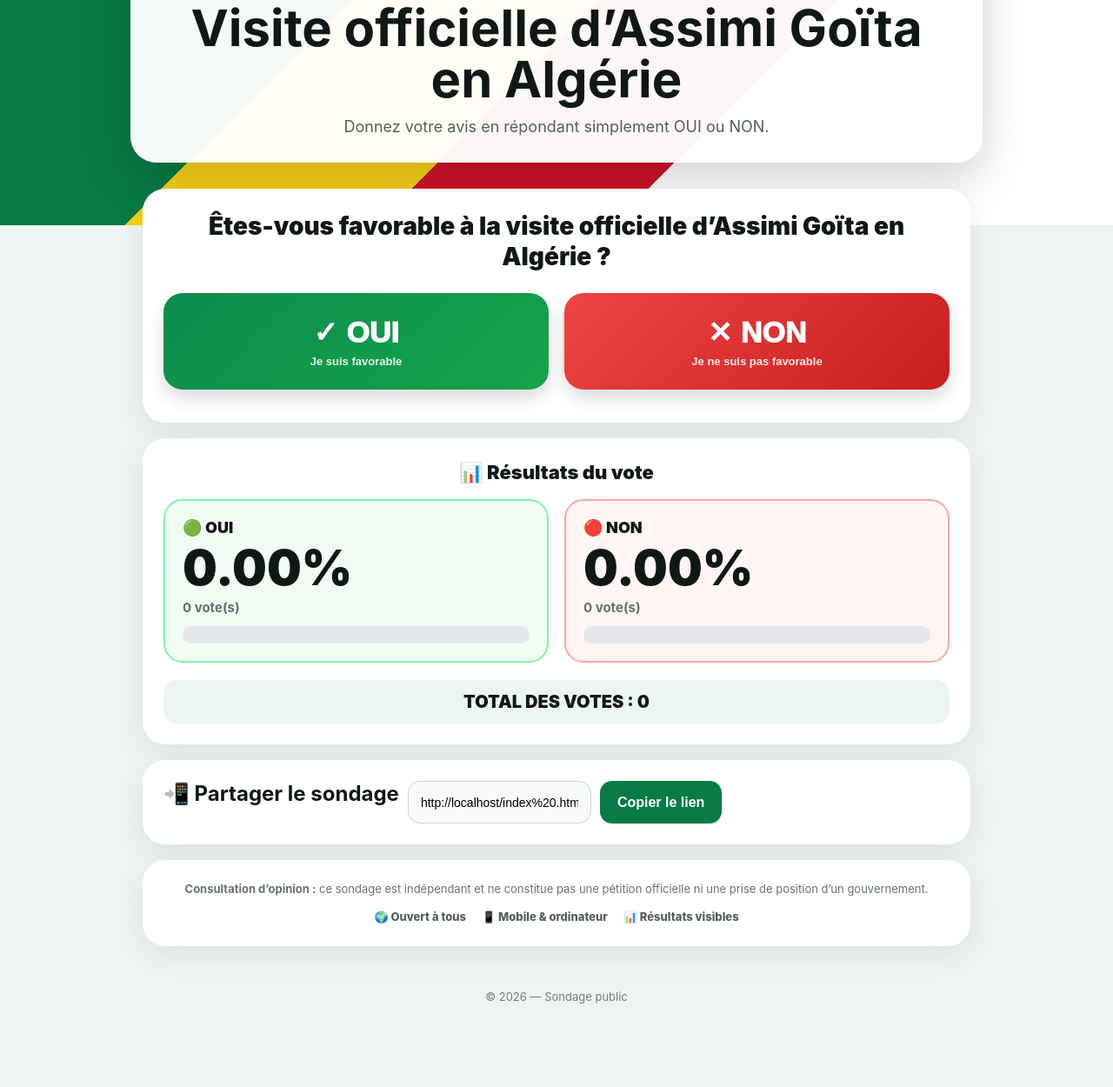
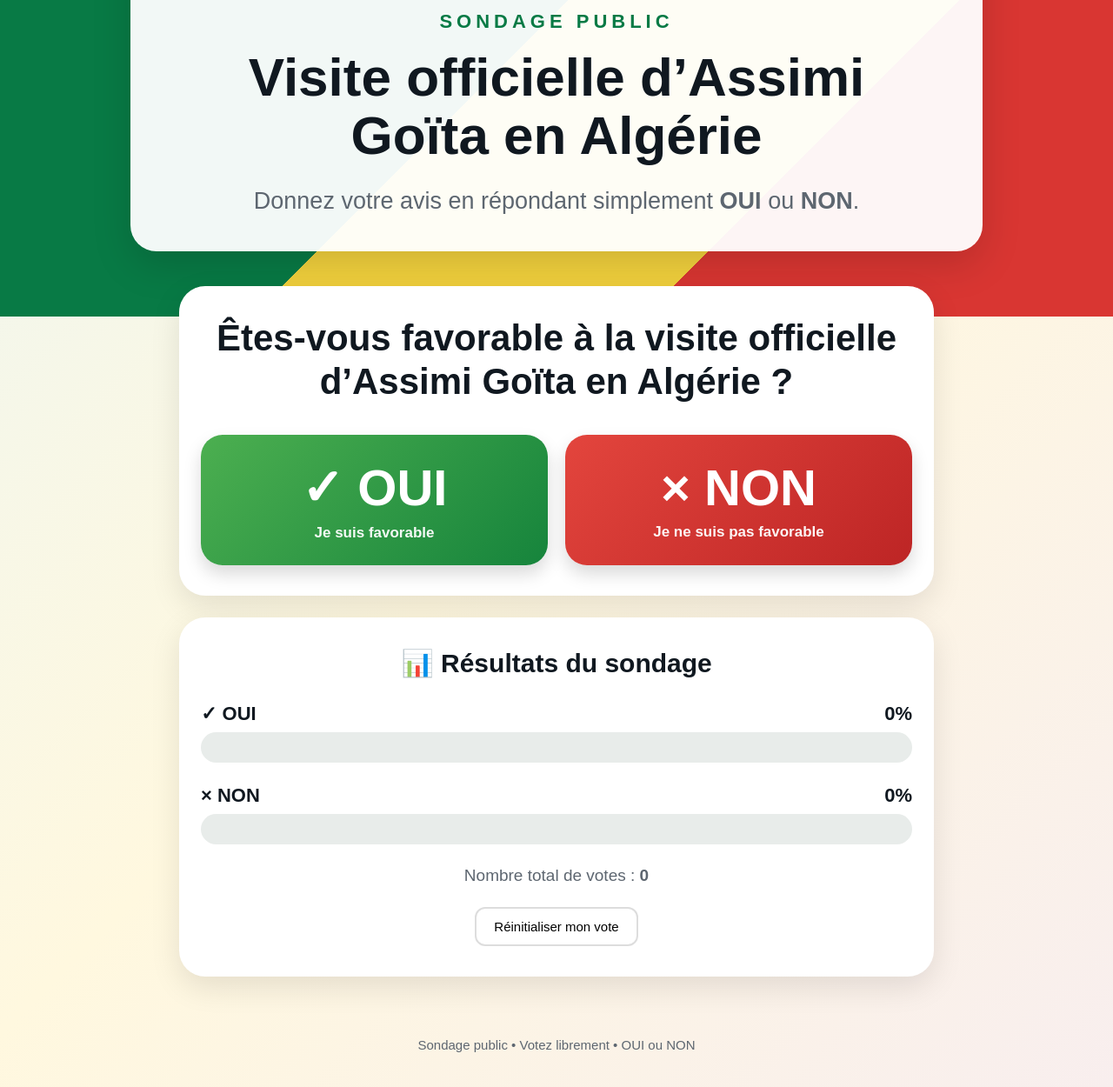
Before and after one commit to brhpro223-cmyk/SONDAGE-D-OPINION-, a plain HTML site: page index .html in a window 1280 px wide. Shown: the part 157-1407 px from the top of the page at 87% size. Before the commit the page ends 1346 px from the top, so only its background shows below. Drawn offline with Linux system fonts and the light colour scheme.

Commit message:
Update index .html

```diff
--- a/index .html
+++ b/index .html
@@ -3,177 +3,479 @@
 <head>
 <meta charset="UTF-8">
 <meta name="viewport" content="width=device-width, initial-scale=1.0">
-<title>Sondage — Visite officielle d'Assimi Goïta en Algérie</title>
-<meta name="description" content="Sondage public Oui / Non sur la visite officielle d'Assimi Goïta en Algérie.">
+
+<title>Sondage – Visite officielle d’Assimi Goïta en Algérie</title>
+
+<meta name="description"
+content="Sondage public sur la visite officielle d’Assimi Goïta en Algérie. Votez OUI ou NON.">
+
 <style>
-:root{--green:#087a45;--green2:#16a34a;--red:#dc2626;--ink:#101817;--muted:#64706b;--bg:#eef4f1}
-*{box-sizing:border-box}
-body{margin:0;font-family:Inter,Arial,Helvetica,sans-serif;background:var(--bg);color:var(--ink)}
-.hero{padding:24px 14px 72px;background:linear-gradient(135deg,#087a45 0 33%,#f7d117 33% 50%,#ce1126 50% 66%,#fff 66% 100%)}
-.hero-card{max-width:980px;margin:auto;background:rgba(255,255,255,.96);border-radius:30px;padding:28px 22px;text-align:center;box-shadow:0 18px 55px rgba(0,0,0,.18)}
-.flags{font-size:44px;letter-spacing:8px}.eyebrow{display:inline-block;margin-top:10px;padding:7px 12px;border-radius:999px;background:#e8f6ee;color:var(--green);font-weight:900;font-size:13px;letter-spacing:1.5px}
-h1{font-size:clamp(30px,6vw,58px);line-height:1.02;margin:14px auto 12px;max-width:850px}
-.sub{font-size:18px;color:#52605a;max-width:720px;margin:auto;line-height:1.45}
-.container{max-width:980px;margin:-42px auto 40px;padding:0 14px}
-.card{background:#fff;border-radius:26px;padding:24px;margin-bottom:18px;box-shadow:0 10px 35px rgba(20,40,30,.08)}
-.question{text-align:center;font-size:clamp(20px,3vw,28px);font-weight:900;line-height:1.25;margin:2px auto 24px;max-width:820px}
-.vote-grid{display:grid;grid-template-columns:1fr 1fr;gap:18px}
-.vote-btn{position:relative;border:0;border-radius:22px;padding:25px 12px;color:white;font-size:clamp(25px,4vw,34px);font-weight:950;cursor:pointer;box-shadow:0 10px 20px rgba(0,0,0,.14);transition:.18s}
-.vote-btn:hover{transform:translateY(-3px);box-shadow:0 14px 25px rgba(0,0,0,.18)}
-.vote-btn:active{transform:scale(.98)}.yes{background:linear-gradient(135deg,#0b8d4d,#16a34a)}.no{background:linear-gradient(135deg,#ef4444,#c81e1e)}
-.vote-btn small{display:block;font-size:13px;font-weight:700;opacity:.9;margin-top:6px}
-.vote-btn:disabled{opacity:.5;cursor:not-allowed;transform:none}
-.results-title{text-align:center;font-size:22px;font-weight:900;margin:2px 0 18px}
-.result{display:grid;grid-template-columns:1fr 1fr;gap:18px}
-.result-box{border-radius:22px;padding:20px;background:#f8faf9;border:2px solid #e1e8e4}
-.result-box.y{border-color:#86efac;background:#f1fbf4}.result-box.n{border-color:#fca5a5;background:#fff5f5}
-.label{font-size:18px;font-weight:900}.pct{font-size:clamp(38px,7vw,56px);font-weight:950;line-height:1;margin:8px 0}
-.count{font-size:15px;color:var(--muted);font-weight:700;margin-bottom:12px}
-.bar{height:20px;background:#e5e7eb;border-radius:99px;overflow:hidden}.fill{height:100%;width:0%;transition:width .5s ease;border-radius:99px}.green{background:var(--green2)}.red{background:var(--red)}
-.total{text-align:center;font-size:20px;font-weight:900;margin-top:20px;padding:13px;border-radius:15px;background:#edf5f1}
-.status{text-align:center;margin:14px 0 0;font-weight:800;color:var(--green)}
-.share h2{margin-top:0}.share{display:flex;gap:10px}.share input{flex:1;min-width:0;border:1px solid #cbd5d1;border-radius:14px;padding:14px;font-size:14px;background:#f8faf9}.share button{width:auto;border:0;border-radius:14px;padding:14px 20px;font-size:16px;font-weight:900;background:var(--green);color:#fff;cursor:pointer}
-.notice{text-align:center;color:#66736d;font-size:13px;line-height:1.5}.secure{display:flex;justify-content:center;gap:18px;flex-wrap:wrap;margin-top:12px;font-weight:800;color:#52605a}
-footer{text-align:center;padding:10px 20px 35px;color:#718078;font-size:13px}
-@media(max-width:650px){.vote-grid,.result{grid-template-columns:1fr}.hero{padding-bottom:62px}.hero-card{border-radius:24px}.card{padding:18px;border-radius:22px}.share{flex-direction:column}.share button{width:100%}}
+:root{
+  --green:#087a45;
+  --green2:#16a34a;
+  --red:#d93632;
+  --yellow:#f2d13d;
+  --dark:#101820;
+  --gray:#5d6670;
+  --light:#f3f6f4;
+  --white:#ffffff;
+}
+
+*{
+  box-sizing:border-box;
+}
+
+body{
+  margin:0;
+  font-family:Arial,Helvetica,sans-serif;
+  background:linear-gradient(135deg,#eef6f1,#fff8df,#f8eeee);
+  color:var(--dark);
+}
+
+.hero{
+  padding:55px 16px 75px;
+  background:
+    linear-gradient(135deg,
+      var(--green) 0 45%,
+      var(--yellow) 45% 70%,
+      var(--red) 70% 100%);
+}
+
+.hero-card{
+  max-width:980px;
+  margin:auto;
+  padding:38px 22px;
+  background:rgba(255,255,255,.95);
+  border-radius:30px;
+  text-align:center;
+  box-shadow:0 15px 45px rgba(0,0,0,.15);
+}
+
+.flags{
+  font-size:48px;
+  letter-spacing:18px;
+  margin-bottom:20px;
+}
+
+.label{
+  color:var(--green);
+  font-size:22px;
+  font-weight:900;
+  letter-spacing:5px;
+  margin-bottom:18px;
+}
+
+h1{
+  font-size:clamp(32px,7vw,62px);
+  line-height:1.08;
+  margin:0 auto 22px;
+  max-width:850px;
+}
+
+.subtitle{
+  font-size:clamp(18px,4vw,27px);
+  color:var(--gray);
+  line-height:1.45;
+  margin:0 auto;
+  max-width:750px;
+}
+
+.container{
+  max-width:900px;
+  margin:-35px auto 70px;
+  padding:0 16px;
+}
+
+.card{
+  background:white;
+  border-radius:30px;
+  padding:35px 25px;
+  margin-bottom:25px;
+  box-shadow:0 12px 35px rgba(0,0,0,.10);
+}
+
+.question{
+  text-align:center;
+  font-size:clamp(25px,5vw,42px);
+  line-height:1.2;
+  font-weight:900;
+  margin:0 auto 35px;
+}
+
+.vote-grid{
+  display:grid;
+  grid-template-columns:1fr 1fr;
+  gap:20px;
+}
+
+.vote-btn{
+  border:0;
+  border-radius:25px;
+  min-height:150px;
+  color:white;
+  font-size:clamp(34px,7vw,58px);
+  font-weight:900;
+  cursor:pointer;
+  box-shadow:0 10px 20px rgba(0,0,0,.15);
+  transition:.2s;
+}
+
+.vote-btn:hover{
+  transform:translateY(-4px);
+}
+
+.vote-btn:active{
+  transform:scale(.97);
+}
+
+.yes{
+  background:linear-gradient(135deg,#4caf50,#16843c);
+}
+
+.no{
+  background:linear-gradient(135deg,#e3453d,#bd2525);
+}
+
+.vote-small{
+  display:block;
+  font-size:17px;
+  margin-top:8px;
+  opacity:.95;
+}
+
+.result-title{
+  text-align:center;
+  font-size:30px;
+  font-weight:900;
+  margin:0 0 28px;
+}
+
+.result{
+  margin-bottom:25px;
+}
+
+.result-head{
+  display:flex;
+  justify-content:space-between;
+  align-items:center;
+  font-size:22px;
+  font-weight:900;
+  margin-bottom:8px;
+}
+
+.bar{
+  height:35px;
+  background:#e8ecea;
+  border-radius:30px;
+  overflow:hidden;
+}
+
+.bar-fill{
+  height:100%;
+  width:0%;
+  transition:width .7s ease;
+}
+
+.green-bar{
+  background:linear-gradient(90deg,#43b85a,#087a45);
+}
+
+.red-bar{
+  background:linear-gradient(90deg,#ee5148,#bd2525);
+}
+
+.total{
+  text-align:center;
+  color:var(--gray);
+  font-size:19px;
+  margin-top:25px;
+}
+
+.message{
+  display:none;
+  text-align:center;
+  margin-top:25px;
+  padding:18px;
+  border-radius:18px;
+  background:#eef8f0;
+  color:var(--green);
+  font-size:20px;
+  font-weight:800;
+}
+
+.reset{
+  display:block;
+  margin:25px auto 0;
+  padding:12px 20px;
+  border:2px solid #ddd;
+  background:white;
+  border-radius:12px;
+  cursor:pointer;
+  font-size:15px;
+}
+
+.footer{
+  text-align:center;
+  color:var(--gray);
+  padding:0 20px 40px;
+  font-size:15px;
+}
+
+@media(max-width:650px){
+  .vote-grid{
+    grid-template-columns:1fr;
+  }
+
+  .vote-btn{
+    min-height:125px;
+  }
+
+  .hero{
+    padding-top:30px;
+  }
+
+  .hero-card{
+    padding:30px 18px;
+  }
+
+  .flags{
+    font-size:38px;
+  }
+
+  .card{
+    padding:28px 18px;
+  }
+}
 </style>
 </head>
+
 <body>
+
 <section class="hero">
+
   <div class="hero-card">
-    <div class="flags">🇲🇱 🇩🇿</div>
-    <div class="eyebrow">SONDAGE PUBLIC</div>
-    <h1>Visite officielle d’Assimi Goïta en Algérie</h1>
-    <div class="sub">Donnez votre avis en répondant simplement OUI ou NON.</div>
+
+    <div class="flags">
+      🇲🇱 🇩🇿
+    </div>
+
+    <div class="label">
+      SONDAGE PUBLIC
+    </div>
+
+    <h1>
+      Visite officielle d’Assimi Goïta en Algérie
+    </h1>
+
+    <p class="subtitle">
+      Donnez votre avis en répondant simplement
+      <strong>OUI</strong> ou <strong>NON</strong>.
+    </p>
+
   </div>
+
 </section>
 
 <main class="container">
+
   <section class="card">
-    <div class="question">Êtes-vous favorable à la visite officielle d’Assimi Goïta en Algérie ?</div>
+
+    <h2 class="question">
+      Êtes-vous favorable à la visite officielle
+      d’Assimi Goïta en Algérie ?
+    </h2>
+
     <div class="vote-grid">
-      <button class="vote-btn yes" id="yesBtn" onclick="vote('yes')">✓ OUI<small>Je suis favorable</small></button>
-      <button class="vote-btn no" id="noBtn" onclick="vote('no')">✕ NON<small>Je ne suis pas favorable</small></button>
+
+      <button class="vote-btn yes" onclick="vote('yes')">
+        ✓ OUI
+        <span class="vote-small">
+          Je suis favorable
+        </span>
+      </button>
+
+      <button class="vote-btn no" onclick="vote('no')">
+        × NON
+        <span class="vote-small">
+          Je ne suis pas favorable
+        </span>
+      </button>
+
     </div>
-    <div id="status" class="status"></div>
+
+    <div id="message" class="message"></div>
+
   </section>
 
   <section class="card">
-    <div class="results-title">📊 Résultats du vote</div>
+
+    <h2 class="result-title">
+      📊 Résultats du sondage
+    </h2>
+
     <div class="result">
-      <div class="result-box y">
-        <div class="label">🟢 OUI</div>
-        <div class="pct" id="yesPct">0%</div>
-        <div class="count"><span id="yesCount">0</span> vote(s)</div>
-        <div class="bar"><div class="fill green" id="yesBar"></div></div>
+
+      <div class="result-head">
+        <span>✓ OUI</span>
+        <span id="yesPercent">0%</span>
       </div>
-      <div class="result-box n">
-        <div class="label">🔴 NON</div>
-        <div class="pct" id="noPct">0%</div>
-        <div class="count"><span id="noCount">0</span> vote(s)</div>
-        <div class="bar"><div class="fill red" id="noBar"></div></div>
+
+      <div class="bar">
+        <div
+          id="yesBar"
+          class="bar-fill green-bar">
+        </div>
       </div>
+
     </div>
-    <div class="total">TOTAL DES VOTES : <span id="total">0</span></div>
+
+    <div class="result">
+
+      <div class="result-head">
+        <span>× NON</span>
+        <span id="noPercent">0%</span>
+      </div>
+
+      <div class="bar">
+        <div
+          id="noBar"
+          class="bar-fill red-bar">
+        </div>
+      </div>
+
+    </div>
+
+    <div class="total">
+      Nombre total de votes :
+      <strong id="totalVotes">0</strong>
+    </div>
+
+    <button class="reset" onclick="resetVote()">
+      Réinitialiser mon vote
+    </button>
+
   </section>
 
-  <section class="card share">
-    <h2>📲 Partager le sondage</h2>
-    <div style="display:flex;gap:10px;flex-wrap:wrap">
-      <input id="shareUrl" readonly>
-      <button onclick="copyLink()">Copier le lien</button>
-    </div>
-    <p id="copyMsg" class="notice"></p>
-  </section>
-
-  <section class="card notice">
-    <strong>Consultation d’opinion :</strong> ce sondage est indépendant et ne constitue pas une pétition officielle ni une prise de position d’un gouvernement.
-    <div class="secure"><span>🌍 Ouvert à tous</span><span>📱 Mobile & ordinateur</span><span>📊 Résultats visibles</span></div>
-  </section>
 </main>
 
-<footer>© 2026 — Sondage public</footer>
+<footer class="footer">
+  Sondage public • Votez librement • OUI ou NON
+</footer>
 
 <script>
-/*
-  MODE PAR DÉFAUT : démonstration locale.
-  Pour enregistrer les votes de tous les visiteurs dans un même compteur,
-  renseignez APPS_SCRIPT_URL après avoir déployé Code.gs.
-*/
-const APPS_SCRIPT_URL = "";
 
-function updateUI(data){
-  const yes = Number(data.yes || 0), no = Number(data.no || 0);
-  const total = yes + no;
-  const yp = total ? (yes / total * 100) : 0;
-  const np = total ? (no / total * 100) : 0;
-  document.getElementById("yesPct").textContent = yp.toFixed(2) + "%";
-  document.getElementById("noPct").textContent = np.toFixed(2) + "%";
-  document.getElementById("yesCount").textContent = yes.toLocaleString("fr-FR");
-  document.getElementById("noCount").textContent = no.toLocaleString("fr-FR");
-  document.getElementById("yesBar").style.width = yp + "%";
-  document.getElementById("noBar").style.width = np + "%";
-  document.getElementById("total").textContent = total.toLocaleString("fr-FR");
+let votes = JSON.parse(
+  localStorage.getItem("sondageVotes")
+) || {
+  yes:0,
+  no:0
+};
+
+let alreadyVoted =
+  localStorage.getItem("alreadyVoted");
+
+function updateResults(){
+
+  const total =
+    votes.yes + votes.no;
+
+  let yesPercent = 0;
+  let noPercent = 0;
+
+  if(total > 0){
+    yesPercent =
+      Math.round((votes.yes / total) * 100);
+
+    noPercent =
+      100 - yesPercent;
+  }
+
+  document.getElementById("yesPercent")
+    .textContent = yesPercent + "%";
+
+  document.getElementById("noPercent")
+    .textContent = noPercent + "%";
+
+  document.getElementById("totalVotes")
+    .textContent = total;
+
+  document.getElementById("yesBar")
+    .style.width = yesPercent + "%";
+
+  document.getElementById("noBar")
+    .style.width = noPercent + "%";
 }
 
-async function loadResults(){
-  if(!APPS_SCRIPT_URL){
-    const d = JSON.parse(localStorage.getItem("demoVotes") || '{"yes":0,"no":0}');
-    updateUI(d); return;
-  }
-  try{
-    const r = await fetch(APPS_SCRIPT_URL + "?action=results", {cache:"no-store"});
-    updateUI(await r.json());
-  }catch(e){ console.log(e); }
-}
+function vote(choice){
 
-async function vote(choice){
-  if(localStorage.getItem("alreadyVoted")){
-    alert("Vous avez déjà voté depuis cet appareil.");
-    return;
-  }
-  document.getElementById("yesBtn").disabled = true;
-  document.getElementById("noBtn").disabled = true;
+  if(alreadyVoted){
 
-  if(!APPS_SCRIPT_URL){
-    const d = JSON.parse(localStorage.getItem("demoVotes") || '{"yes":0,"no":0}');
-    d[choice]++; localStorage.setItem("demoVotes", JSON.stringify(d));
-    localStorage.setItem("alreadyVoted","1");
-    updateUI(d);
-    document.getElementById("status").textContent = "✓ Votre vote a été enregistré.";
+    showMessage(
+      "Vous avez déjà voté sur cet appareil."
+    );
+
     return;
   }
 
-  try{
-    const r = await fetch(APPS_SCRIPT_URL, {
-      method:"POST",
-      headers:{"Content-Type":"text/plain;charset=utf-8"},
-      body: JSON.stringify({choice:choice})
-    });
-    const d = await r.json();
-    if(d.ok){
-      localStorage.setItem("alreadyVoted","1");
-      updateUI(d);
-      document.getElementById("status").textContent = "✓ Merci ! Votre vote a été enregistré.";
-    }else{
-      alert(d.error || "Impossible d'enregistrer le vote.");
-      document.getElementById("yesBtn").disabled = false;
-      document.getElementById("noBtn").disabled = false;
-    }
-  }catch(e){
-    alert("Erreur de connexion au serveur.");
-    document.getElementById("yesBtn").disabled = false;
-    document.getElementById("noBtn").disabled = false;
+  votes[choice]++;
+
+  localStorage.setItem(
+    "sondageVotes",
+    JSON.stringify(votes)
+  );
+
+  localStorage.setItem(
+    "alreadyVoted",
+    choice
+  );
+
+  alreadyVoted = choice;
+
+  updateResults();
+
+  if(choice === "yes"){
+
+    showMessage(
+      "✓ Merci ! Votre vote OUI a bien été enregistré."
+    );
+
+  }else{
+
+    showMessage(
+      "✓ Merci ! Votre vote NON a bien été enregistré."
+    );
+
   }
+
 }
 
-function copyLink(){
-  navigator.clipboard.writeText(document.getElementById("shareUrl").value);
-  document.getElementById("copyMsg").textContent = "Lien copié.";
+function showMessage(text){
+
+  const message =
+    document.getElementById("message");
+
+  message.textContent = text;
+  message.style.display = "block";
+
 }
-document.getElementById("shareUrl").value = location.href;
-loadResults();
-setInterval(loadResults, 15000);
+
+function resetVote(){
+
+  localStorage.removeItem(
+    "alreadyVoted"
+  );
+
+  alreadyVoted = null;
+
+  showMessage(
+    "Vous pouvez maintenant voter à nouveau."
+  );
+
+}
+
+updateResults();
+
 </script>
+
 </body>
 </html>
```
